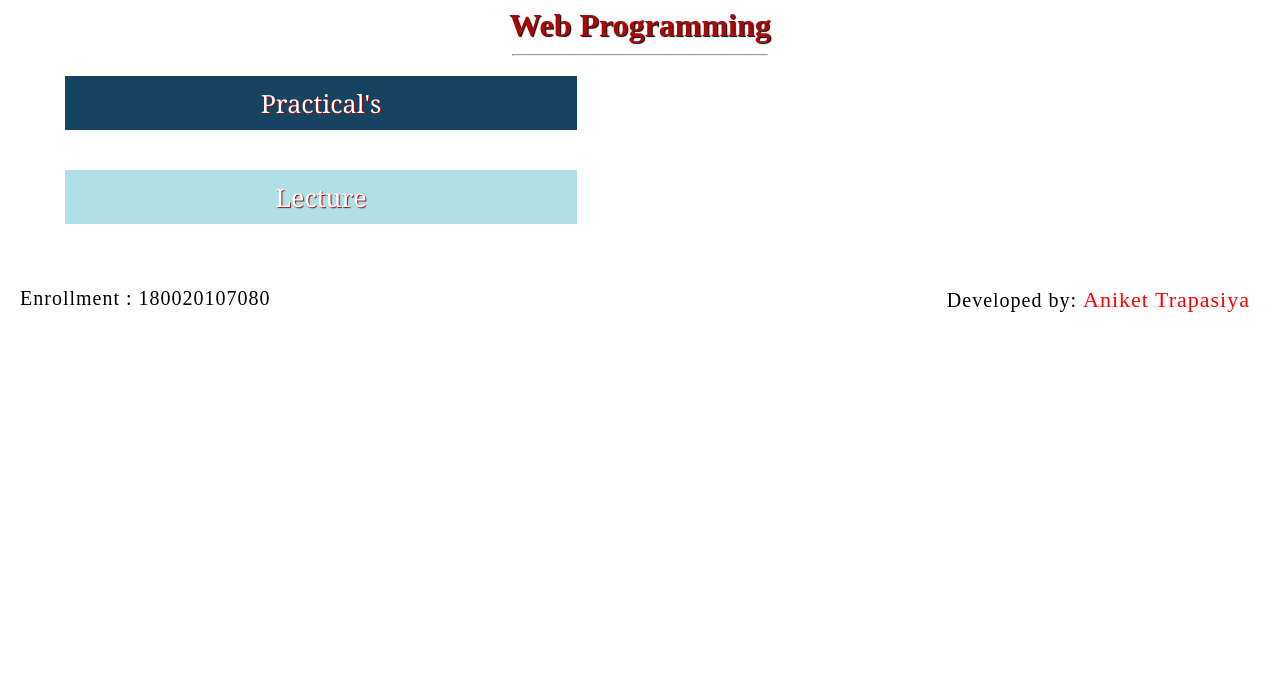
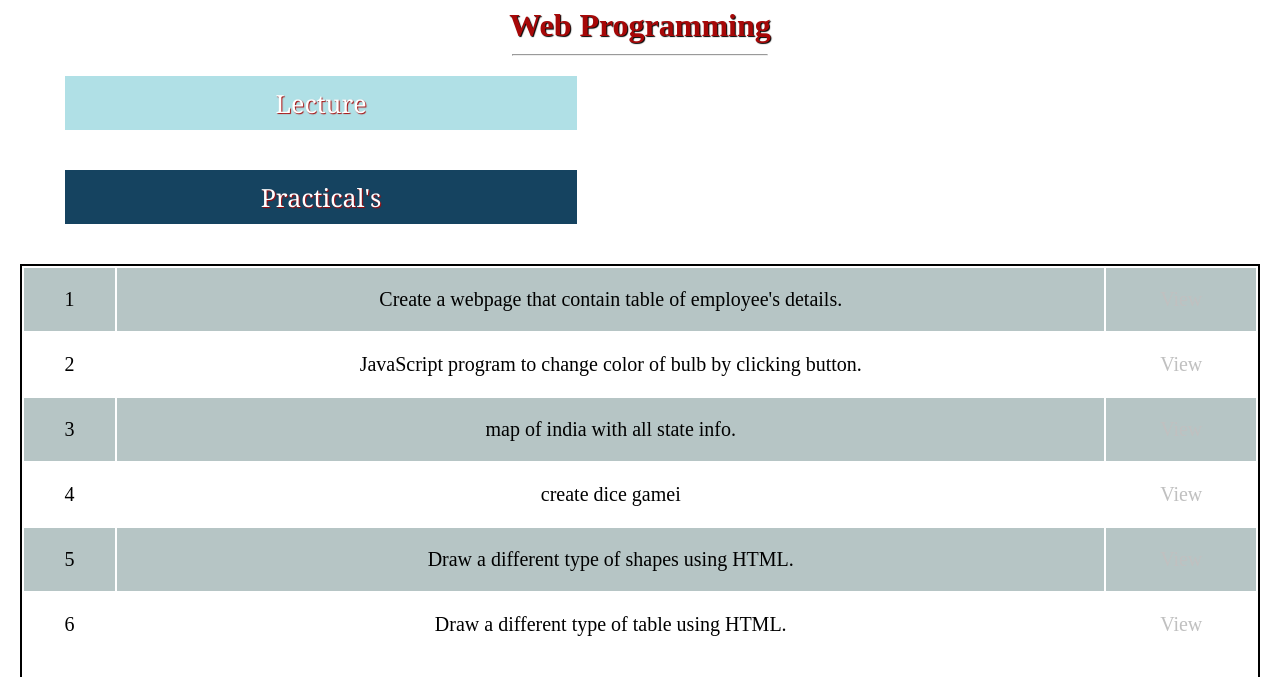
Before and after one commit to AniketTrapasiya/ART, a plain HTML site: page Aniket80/index.html in a window 1280 px wide. Shown: the part 123-800 px from the top of the page. Drawn offline with Linux system fonts and the light colour scheme; no server answers.

Commit message:
Update index.html

```diff
--- a/Aniket80/index.html
+++ b/Aniket80/index.html
@@ -24,8 +24,8 @@
 
         <div class="navbar">
 
+            <button onclick="showLec()" id="lec_button">Lecture</button>
             <button onclick="showLab()" id="lab_button">Practical's</button>
-            <button onclick="showLec()" id="lec_button">Lecture</button>
 
         </div>
 
@@ -116,6 +116,42 @@
 
             </table>
         </div>
+
+        <div class="detail" id="lec">
+            <table>
+                <tr>
+                    <td> 1 </td>
+                    <td> Create a webpage that contain table of employee's details.</td>
+                    <td><a href="projects/replica/repl.html" target="_blank" > View </a></td>
+                </tr>
+                <tr>
+                    <td> 2 </td>
+                    <td> JavaScript program to change color of bulb by clicking button. </td>
+                    <td><a href="projects/light_bulb/Bulb.html" target="_blank"> View </a></td>
+                </tr>
+                <tr>
+                    <td> 3 </td>
+                    <td> map of india with all state info. </td>
+                    <td><a href="projects/india map/index.html" target="_blank"> View </a></td>
+                </tr>
+                <tr>
+                    <td> 4 </td>
+                    <td> create dice gamei </td>
+                    <td><a href="projects/dice/dice.html" target="_blank"> View </a></td>
+                </tr>
+                <tr>
+                    <td> 5 </td>
+                    <td> Draw a different type of shapes using HTML. </td>
+                    <td><a href="projects/shape/index.html" target="_blank"> View </a></td>
+                </tr>
+                <tr>
+                    <td> 6 </td>
+                    <td> Draw a different type of table using HTML. </td>
+                    <td><a href="projects/Table/table.html" target="_blank"> View </a></td>
+                </tr>
+            </table>
+        </div>
+
     </section>
 
     <footer>
@@ -132,7 +168,7 @@
         function showLec() {
             document.getElementById("lec").style.display = "block";
             document.getElementById("lab").style.display = "none";
-            document.getElementById("lec_button").style.backgroundColor = "#a70808";
+            document.getElementById("lec_button").style.backgroundColor = "powderblue";
             document.getElementById("lab_button").style.backgroundColor = "#154360";
 
         }
@@ -140,7 +176,7 @@
             document.getElementById("lab").style.display = "block";
             document.getElementById("lec").style.display = "none";
             document.getElementById("lec_button").style.backgroundColor = "#154360";
-            document.getElementById("lab_button").style.backgroundColor = "#a70808";
+            document.getElementById("lab_button").style.backgroundColor = "powderblue";
         }
 
 
```
